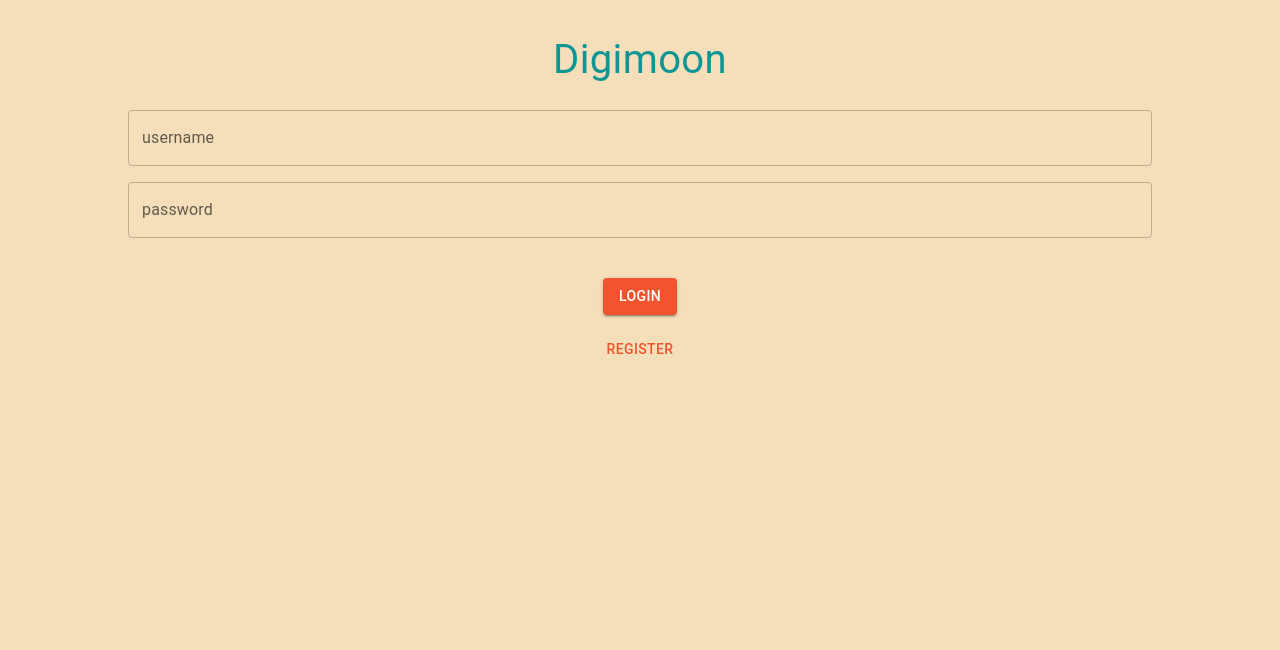
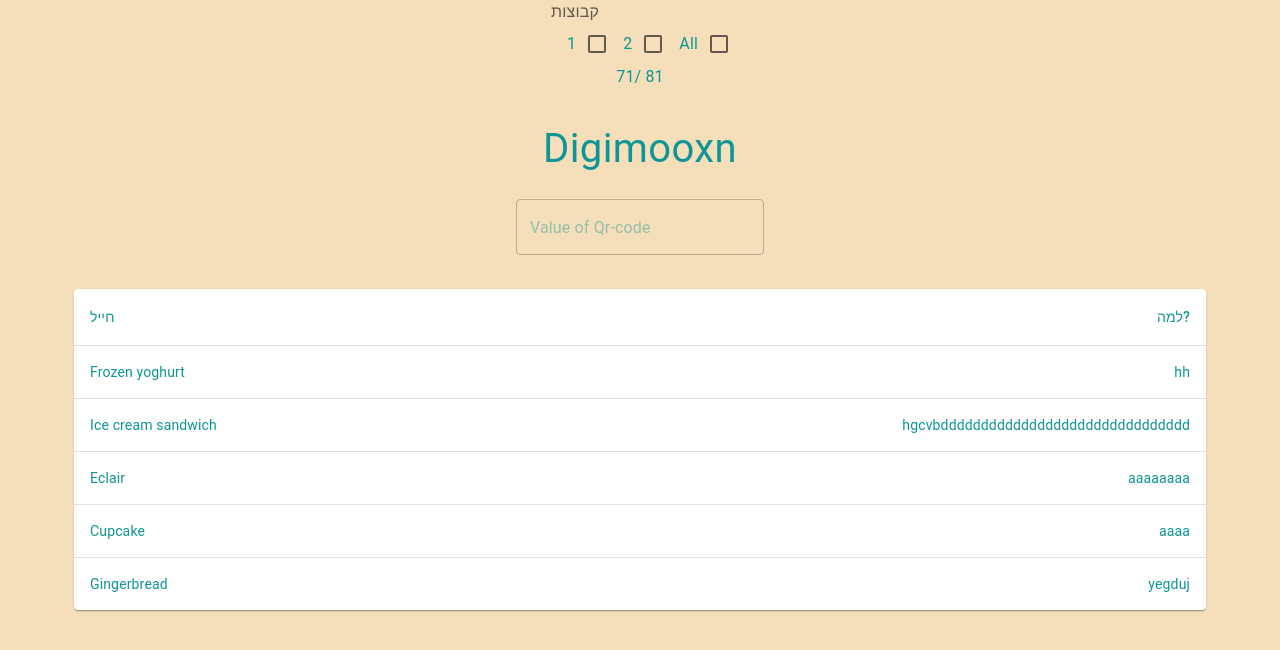
Before and after one commit to jackfish823/digimoon, a React (Create React App) app: page /presentCheck in a window 1280 px wide. Before the commit this address led to /. Shown: the top 650 px of the page. Built offline with nearby package versions, Linux system fonts and the light colour scheme.

Commit message:
add first check

```diff
--- a/package.json
+++ b/package.json
@@ -15,6 +15,7 @@
     "@types/react-dom": "^18.2.7",
     "react": "^18.2.0",
     "react-dom": "^18.2.0",
+    "react-qr-code": "^2.0.12",
     "react-router-dom": "^6.15.0",
     "react-scripts": "5.0.1",
     "typescript": "^4.9.5",
--- a/src/App.tsx
+++ b/src/App.tsx
@@ -1,34 +1,35 @@
-import React from 'react';
-import {CssBaseline} from "@mui/material";
-import {createTheme, ThemeProvider} from "@mui/material/styles";
+import React from "react";
+import { CssBaseline } from "@mui/material";
+import { createTheme, ThemeProvider } from "@mui/material/styles";
 import LoginForm from "./components/LoginForm";
-import {Navigate, Route, Routes} from "react-router-dom";
+import { Navigate, Route, Routes } from "react-router-dom";
 import Home from "./pages/Home";
 import Login from "./pages/Login";
 import Register from "./pages/Register";
+import PresentCheck from "./pages/PresentCheck";
 
 const theme = createTheme({
   palette: {
-        background: {default: '#F5DFBB'},
+    background: { default: "#F5DFBB" },
     primary: {
-            main: '#F2542D',
+      main: "#F2542D",
     },
     text: {
-            primary: "#0E9594"
-        }
-    }
-})
-
+      primary: "#0E9594",
+    },
+  },
+});
 
 function App() {
   return (
     <ThemeProvider theme={theme}>
-          <CssBaseline/>
+      <CssBaseline />
       <Routes>
-              <Route path='*' element={<Navigate to="/" replace />} />
-              <Route path="" Component={Login} />
-              <Route path="/home" Component={Home} />
-              <Route path="/register" Component={Register} />
+        <Route path='*' element={<Navigate to='/' replace />} />
+        <Route path='' Component={Login} />
+        <Route path='/home' Component={Home} />
+        <Route path='/register' Component={Register} />
+        <Route path='/presentCheck' Component={PresentCheck} />
       </Routes>
     </ThemeProvider>
   );
--- /dev/null
+++ b/src/components/GenerateQRCode.tsx
@@ -0,0 +1,45 @@
+import { Button, TextField, Typography } from "@mui/material";
+import { useNavigate } from "react-router-dom";
+import { useState } from "react";
+import QRCode from "react-qr-code";
+
+const GenerateQRCode = () => {
+  const navigate = useNavigate();
+  const [value, setValue] = useState("");
+  const currUser = `aaa`;
+
+  return (
+    <div
+      style={{
+        display: "flex",
+        width: "80%",
+        justifyContent: "center",
+        alignItems: "center",
+        flexDirection: "column",
+      }}>
+      <Typography style={{ fontSize: 40, marginBottom: 20, marginTop: 30 }}>
+        Digimooxn
+      </Typography>
+      <TextField
+        type='text'
+        onChange={(e) =>
+          setValue(
+            `http://www.abc.com/details?method=post&userId=${currUser}&lessId=${e.target.value}`
+          )
+        }
+        placeholder='Value of Qr-code'
+      />
+      <br />
+      {value && (
+        <QRCode
+          value={value}
+          bgColor={"#FFFFFF"}
+          fgColor={"#000000"}
+          size={256}
+        />
+      )}
+    </div>
+  );
+};
+
+export default GenerateQRCode;
--- /dev/null
+++ b/src/components/MissingParticipants.tsx
@@ -0,0 +1,49 @@
+import * as React from "react";
+import Table from "@mui/material/Table";
+import TableBody from "@mui/material/TableBody";
+import TableCell from "@mui/material/TableCell";
+import TableContainer from "@mui/material/TableContainer";
+import TableHead from "@mui/material/TableHead";
+import TableRow from "@mui/material/TableRow";
+import Paper from "@mui/material/Paper";
+
+function createData(user: any, cause: any) {
+  return { user, cause };
+}
+
+const rows = [
+  createData("Frozen yoghurt", "hh"),
+  createData("Ice cream sandwich", "hgcvbddddddddddddddddddddddddddddddd"),
+  createData("Eclair", "aaaaaaaa"),
+  createData("Cupcake", "aaaa"),
+  createData("Gingerbread", "yegduj"),
+];
+
+export default function MissingParticipants() {
+  return (
+    <TableContainer
+      component={Paper}
+      >
+      <Table aria-label='simple table'>
+        <TableHead>
+          <TableRow>
+            <TableCell>חייל </TableCell>
+            <TableCell align='right'>למה?</TableCell>
+          </TableRow>
+        </TableHead>
+        <TableBody>
+          {rows.map((row) => (
+            <TableRow
+              key={row.user}
+              sx={{ "&:last-child td, &:last-child th": { border: 0 } }}>
+              <TableCell component='th' scope='row'>
+                {row.user}
+              </TableCell>
+              <TableCell align='right'>{row.cause}</TableCell>
+            </TableRow>
+          ))}
+        </TableBody>
+      </Table>
+    </TableContainer>
+  );
+}
--- /dev/null
+++ b/src/components/SelectGroup.tsx
@@ -0,0 +1,36 @@
+import * as React from "react";
+import Radio from "@mui/material/Radio";
+import RadioGroup from "@mui/material/RadioGroup";
+import Checkbox from "@mui/material/Checkbox";
+import FormGroup from "@mui/material/FormGroup";
+import FormControlLabel from "@mui/material/FormControlLabel";
+import FormControl from "@mui/material/FormControl";
+import FormLabel from "@mui/material/FormLabel";
+
+export default function SelectGroup() {
+  return (
+    <FormControl>
+      <FormLabel id='demo-row-radio-buttons-group-label'>קבוצות</FormLabel>
+      <FormGroup aria-label='position' row>
+        <FormControlLabel
+          value='1'
+          control={<Checkbox />}
+          label='1'
+          labelPlacement='start'
+        />
+        <FormControlLabel
+          value='2'
+          label='2'
+          control={<Checkbox />}
+          labelPlacement='start'
+        />
+        <FormControlLabel
+          value='All'
+          label='All'
+          control={<Checkbox />}
+          labelPlacement='start'
+        />
+      </FormGroup>
+    </FormControl>
+  );
+}
--- /dev/null
+++ b/src/pages/PresentCheck.tsx
@@ -0,0 +1,30 @@
+import { Typography } from "@mui/material";
+import MissingParticipants from "../components/MissingParticipants";
+import GenerateQRCode from "../components/GenerateQRCode";
+import SelectGroup from "../components/SelectGroup";
+
+const PresentCheck = () => {
+  const totalParticipates = 81;
+  const currentParticipate = 71;
+  return (
+    <div
+      style={{
+        display: "flex",
+        justifyContent: "center",
+        alignItems: "center",
+        width: "100%",
+        flexDirection: "column",
+      }}>
+      <SelectGroup />
+      <Typography>
+        {currentParticipate}/ {totalParticipates}
+      </Typography>
+      <GenerateQRCode />
+      <div style={{ padding: "10px", maxWidth: "100%", minWidth: "90%" }}>
+        <MissingParticipants />
+      </div>
+    </div>
+  );
+};
+
+export default PresentCheck;
```
Also changed, not shown: 1 other file (tests, documents, lock files or other folders). Lines whose indentation alone changed are shown as unchanged.
